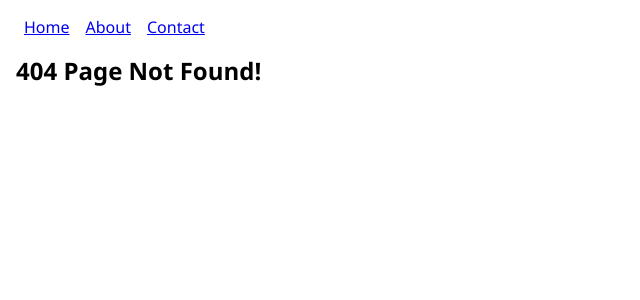
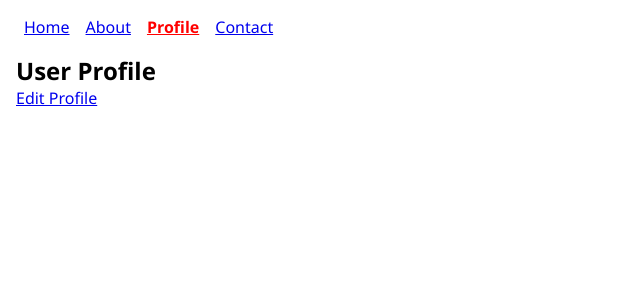
Before and after one commit to RamsesGB/Router-Project, a React (Create React App) app in the folder react-router-basics/: page /Profile in a window 1280 px wide. Before the commit this address had no page. Shown: the top 300 px of the page, without its empty margins (0-640 px from the left). Built offline with nearby package versions, Linux system fonts and the light colour scheme.

Commit message:
created an edit profile component that dynamically renders a route based on a user ID

```diff
--- a/react-router-basics/src/App.js
+++ b/react-router-basics/src/App.js
@@ -5,6 +5,8 @@ import Contact from './Components/Contact';
 import NotFound from './Components/NotFound';
 import NavBar from './Components/NavBar';
 import { Switch, Route } from 'react-router-dom';
+import Profile from './Components/Profile';
+import EditProfile from './Components/EditProfile';
 
 function App() {
   return (
@@ -14,6 +16,8 @@ function App() {
         <Route exact path="/" component={Home} />
         <Route path="/Contact" component={Contact} />
         <Route path="/About" component={About} />
+        <Route path="/Profile" component={Profile} />
+        <Route path="/Profile/:id" component={EditProfile} />
         <Route component={NotFound} />
       </Switch>
     </div>
--- /dev/null
+++ b/react-router-basics/src/Components/EditProfile.js
@@ -0,0 +1,6 @@
+const EditProfile = (props) => {
+  console.log(props);
+  return <h2> Edit user data</h2>;
+};
+
+export default EditProfile;
--- a/react-router-basics/src/Components/NavBar.js
+++ b/react-router-basics/src/Components/NavBar.js
@@ -10,12 +10,17 @@ const NavBar = () => {
         </NavLink>
       </li>
       <li>
-        <NavLink to="/about" activeClassName="active">
+        <NavLink to="/About" activeClassName="active">
           About
         </NavLink>
       </li>
       <li>
-        <NavLink to="/contact" activeClassName="active">
+        <NavLink to="/Profile" activeClassName="active">
+          Profile
+        </NavLink>
+      </li>
+      <li>
+        <NavLink to="/Contact" activeClassName="active">
           Contact
         </NavLink>
       </li>
--- /dev/null
+++ b/react-router-basics/src/Components/Profile.js
@@ -0,0 +1,13 @@
+import { Link } from 'react-router-dom';
+
+const Profile = (props) => {
+  console.log(props);
+  return (
+    <div>
+      <h2>User Profile</h2>
+      <Link to="/profile/10">Edit Profile</Link>
+    </div>
+  );
+};
+
+export default Profile;
```
